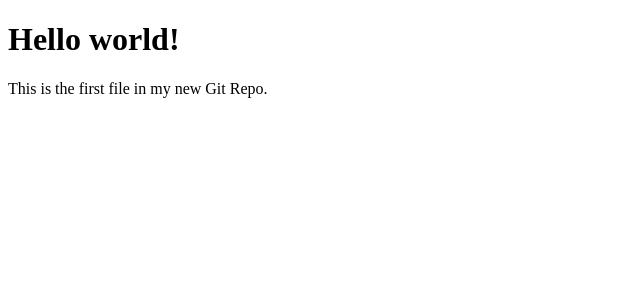
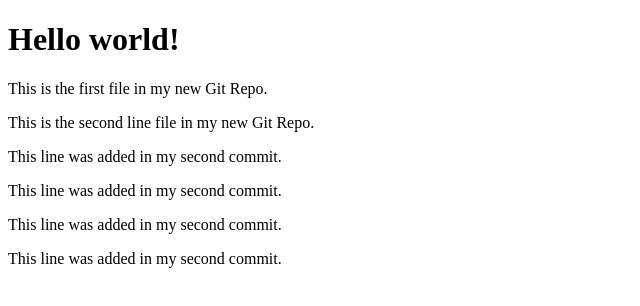
Before and after one commit to Cwillmore/lab_10, a plain HTML site: page index.html in a window 1280 px wide. Shown: the whole page, without its empty margins (0-640 px from the left). Drawn offline with Linux system fonts and the light colour scheme.

Commit message:
Add a second paragraph to index.html

```diff
--- a/index.html
+++ b/index.html
@@ -7,6 +7,14 @@
 
 <h1>Hello world!</h1>
 <p>This is the first file in my new Git Repo.</p>
+<p>This is the second line file in my new Git Repo.</p>
+<p>This line was added in my second commit.</p>
+
+<p>This line was added in my second commit.</p>
+
+<p>This line was added in my second commit.</p>
+
+<p>This line was added in my second commit.</p>
 
 </body>
 </html>
```
